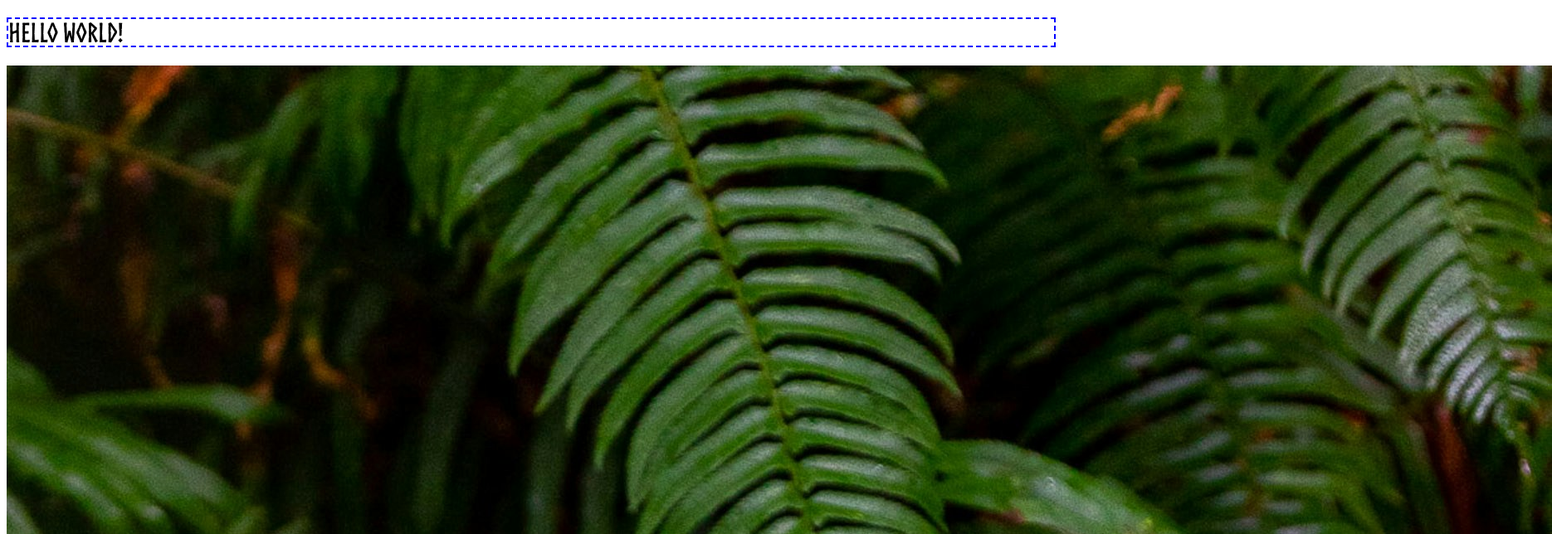
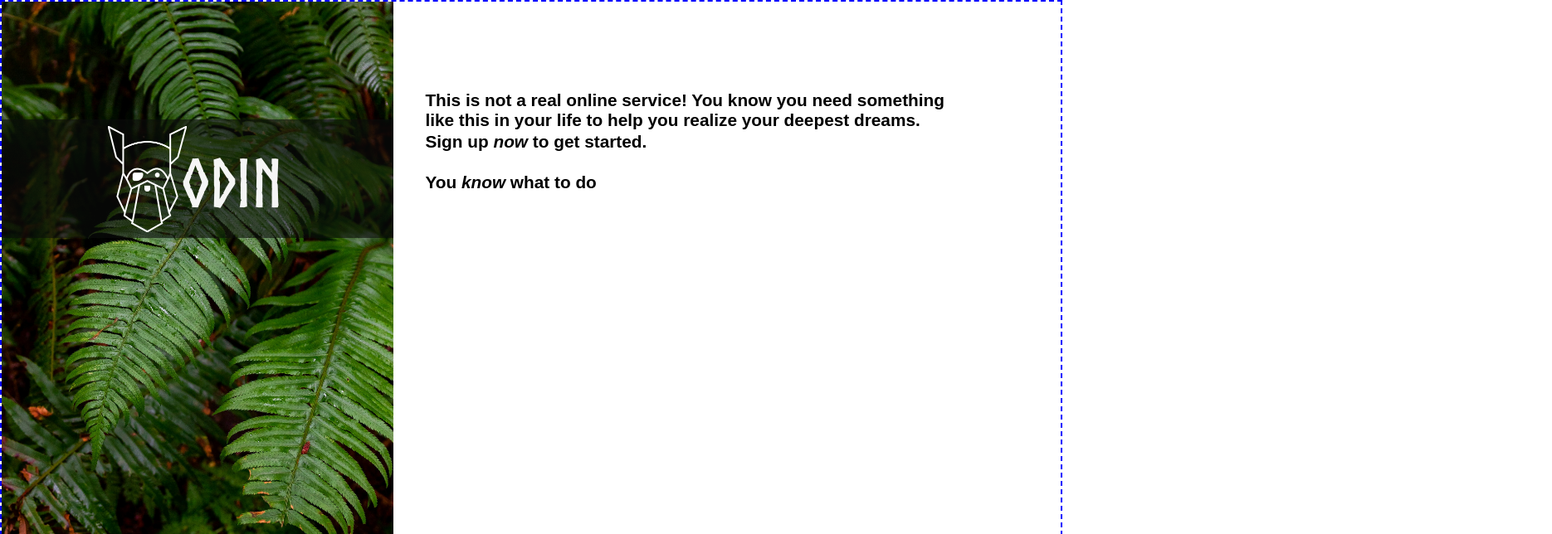
Before and after one commit to tyrone-code/odin-project-sign-up-form, a plain HTML site: page index.html in a window 1280 px wide. Shown: the top 644 px of the page at 83% size, 1870 px wide, since content can reach past the window. Drawn offline with Linux system fonts and the light colour scheme.

Commit message:
layed completed, need to add form

```diff
--- a/index.html
+++ b/index.html
@@ -9,8 +9,26 @@
 </head>
 
 <body>
-    <h1>Hello World!</h1>
-    <img src="images/green-leaf.jpg" alt="leaf">
+    <!-- <h1>Hello World!</h1> -->
+    <div class="container">
+        <img src="images/green-leaf.jpg" alt="leaf" class="green-leaf">
+        <span class="transparent-bar"></span>
+        <img src="images/odin-lined.png" alt="odin-outlined" class="odin-outline">
+        <h2>ODIN</h2>
+        <p class="first-para">This is not a real online service! You know you need something like this in your life to
+            help you realize
+            your deepest dreams. </p>
+        <p class="get-started-para">Sign up <em>now</em> to get started.</p>
+        <p class="know-what-to-do">You <em>know</em> what to do</p>
+    </div>
 </body>
 
 </html>
+<!--
+<span class="transparent-bar"></span> -->
+
+<!-- <span class="odin-position-span">
+        <div class="transparent-bar"></div>
+
+        <h2>Odin</h2>
+    </span> -->
--- a/styles.css
+++ b/styles.css
@@ -6,7 +6,77 @@
   font-style: normal;
 }
 
-h1 {
+* {
+  margin: 0;
+  padding: 0;
+  box-sizing: border-box;
+}
+
+.container {
+  position: relative;
   border: 2px dashed blue;
+}
+.green-leaf {
+  width: 37%;
+  height: 100%;
+}
+
+.odin-outline {
+  position: absolute;
+  height: 18%;
+  left: 10%;
+  top: 21%;
+}
+
+h2 {
   font-family: "norsebold", Courier, monospace;
+  position: absolute;
+  display: inline;
+  left: 17%;
+  top: 25%;
+  font-size: 5rem;
+  color: whitesmoke;
 }
+
+.odin-position-span {
+  position: relative;
+}
+
+.transparent-bar {
+  position: absolute;
+  height: 20%;
+  width: 37%;
+  left: 0%;
+  top: 20%;
+  background: rgba(11, 12, 11, 0.6);
+}
+
+.first-para {
+  position: absolute;
+  left: 40%;
+  top: 15%;
+  font-weight: bold;
+  font-family: Arial, Helvetica, sans-serif;
+  font-size: 1.3rem;
+  width: 52%;
+}
+
+.get-started-para {
+  position: absolute;
+  left: 40%;
+  top: 22%;
+  font-weight: bold;
+  font-family: Arial, Helvetica, sans-serif;
+  font-size: 1.3rem;
+  width: 52%;
+}
+
+.know-what-to-do {
+  position: absolute;
+  left: 40%;
+  top: 29%;
+  font-weight: bold;
+  font-family: Arial, Helvetica, sans-serif;
+  font-size: 1.3rem;
+  width: 52%;
+}
```
Also changed, not shown: images/odin-lined.png (added).
